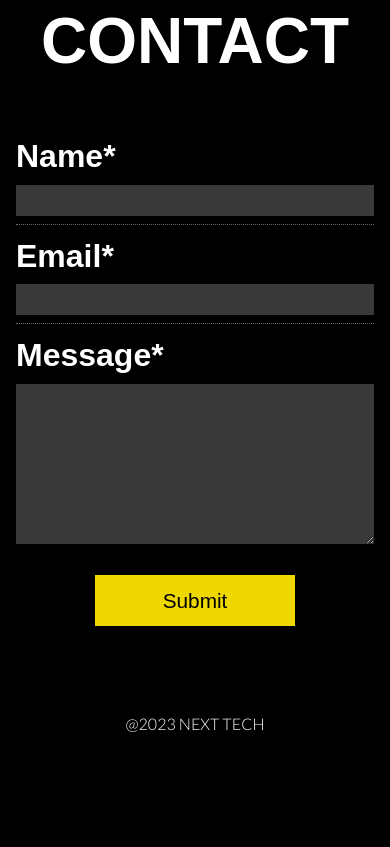
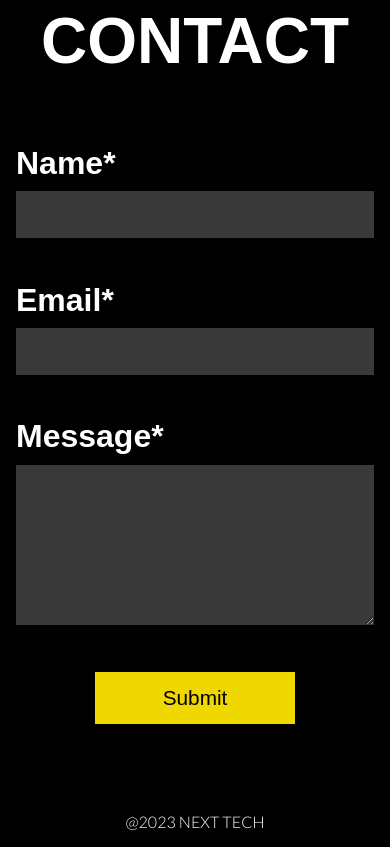
Before and after one commit to shim369/Nextjs-TypeScript-Newt-Site2, a Next.js app: page / in a window 390 px wide. Shown: the part 3640-4487 px from the top of the page. Before the commit the page ends 4389 px from the top, so only its background shows below. Built offline with nearby package versions, Linux system fonts and the light colour scheme; a web font is replaced by a local one.

Commit message:
update css

```diff
--- a/app/styles/style.scss
+++ b/app/styles/style.scss
@@ -813,18 +813,19 @@ section {
 		@media (max-width: 896px) {
 			float: none;
 			width: 100%;
-			padding-top: .8rem;
+			padding-top: 1.2rem;
 		}
 	}
 	dd {
 		padding-left: 14rem;
-		padding-bottom: .5rem;
+		padding-bottom: 1.5rem;
 		padding-top: .6rem;
 		line-height: 1.5;
 		border-bottom: 1px dotted #6b6b6b;
 		@media (max-width: 896px) {
 			width: 100%;
 			padding-left: 0;
+			border: none;
 		}
 		&:last-child {
 			border-bottom: none;
@@ -832,7 +833,7 @@ section {
 	}
 	.textarea {
 		border: 0;
-		padding: .5rem .6rem;
+		padding: 1rem .6rem;
 		width: 100%;
 		border-radius: 0;
 		appearance: none;
@@ -1145,7 +1146,7 @@ section {
 		height: 100%;
 		background-color: rgba(0, 0, 0, .8);
 		z-index: 3;
-		@media (max-width: 896px) {
+		@media (max-width: 639px) {
 			display: none;
 		}
 	}
@@ -1157,7 +1158,7 @@ section {
 		height: 100%;
 		background-color: rgba(0, 0, 0, .8);
 		z-index: 3;
-		@media (max-width: 896px) {
+		@media (max-width: 639px) {
 			display: none;
 		}
 	}
```
